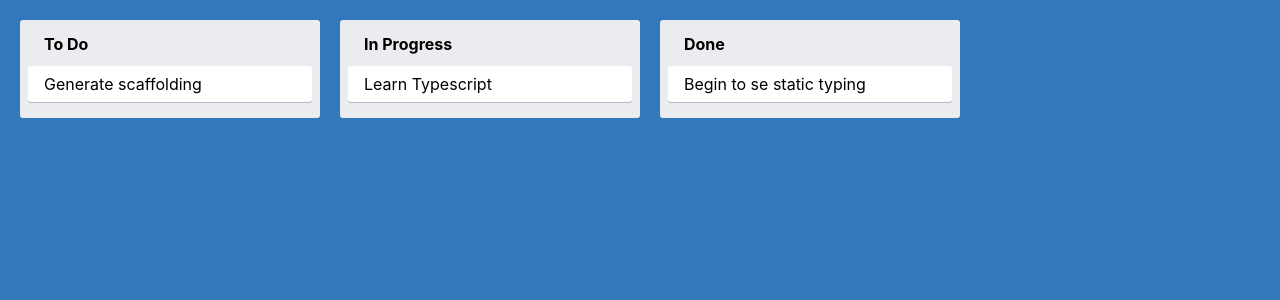
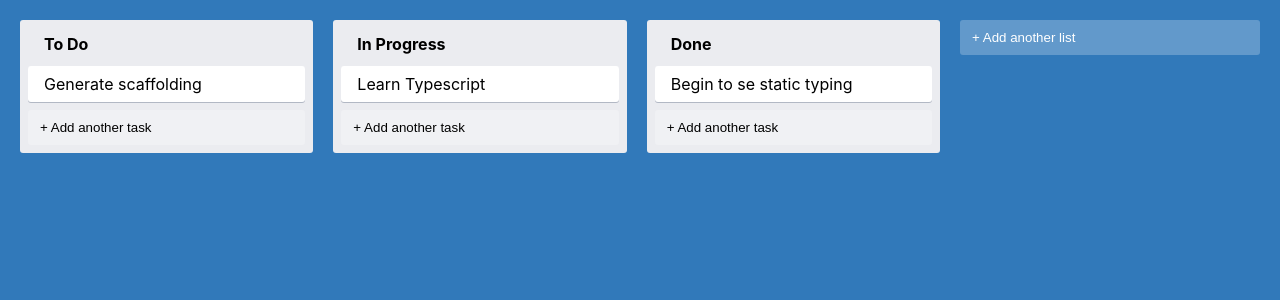
Before and after one commit to mariache/kanban-board, a React (Create React App) app: page / in a window 1280 px wide. Shown: the top 300 px of the page. Built offline with nearby package versions, Linux system fonts and the light colour scheme.

Commit message:
- new form in use;

```diff
--- a/src/AddNewItem.tsx
+++ b/src/AddNewItem.tsx
@@ -1,6 +1,6 @@
 import React from "react";
 import { AddItemButton } from "./styles";
-import NewItemForm from "./NewItemForm";
+import { NewItemForm } from "./NewItemForm";
 
 interface AddNewItemProps {
   onAdd(text: string): void;
@@ -8,7 +8,7 @@ interface AddNewItemProps {
   dark?: boolean;
 }
 
-const AddNewItem: React.FC<AddNewItemProps> = ({
+export const AddNewItem: React.FC<AddNewItemProps> = ({
   onAdd,
   dark,
   toggleButtonText,
@@ -32,5 +32,3 @@ const AddNewItem: React.FC<AddNewItemProps> = ({
     </AddItemButton>
   );
 };
-
-export default AddNewItem;
--- a/src/App.tsx
+++ b/src/App.tsx
@@ -2,6 +2,7 @@ import React from "react";
 import { AppContainer } from "./styles";
 import { Column } from "./Column";
 import { Card } from "./Card";
+import { AddNewItem } from "./AddNewItem";
 
 function App() {
   return (
@@ -15,6 +16,7 @@ function App() {
       <Column text="Done">
         <Card text="Begin to se static typing" />
       </Column>
+      <AddNewItem toggleButtonText="+ Add another list" onAdd={console.log} />
     </AppContainer>
   );
 }
--- a/src/Column.tsx
+++ b/src/Column.tsx
@@ -1,5 +1,6 @@
 import React from "react";
 import { ColumnContainer, ColumnTitle } from "./styles";
+import { AddNewItem } from "./AddNewItem";
 
 interface ColomnProps {
   text: string;
@@ -13,6 +14,11 @@ export const Column: React.FC<ColomnProps> = ({
     <ColumnContainer>
       <ColumnTitle>{text}</ColumnTitle>
       {children}
+      <AddNewItem
+        toggleButtonText="+ Add another task"
+        onAdd={console.log}
+        dark
+      />
     </ColumnContainer>
   );
 };
--- a/src/NewItemForm.tsx
+++ b/src/NewItemForm.tsx
@@ -5,15 +5,12 @@ interface NewItemFormProps {
   onAdd(text: string): void;
 }
 
-const NewItemForm = ({ onAdd }: NewItemFormProps) => {
+export const NewItemForm = ({ onAdd }: NewItemFormProps) => {
   const [text, setText] = React.useState("");
   return (
     <NewItemFormContainer>
-      <NewItemInput value={text} onChange={(e) => setText(e.target.value)}>
-        <NewItemButton onClick={() => onAdd(text)}>Create</NewItemButton>
-      </NewItemInput>
+      <NewItemInput value={text} onChange={(e) => setText(e.target.value)} />
+      <NewItemButton onClick={() => onAdd(text)}>Create</NewItemButton>
     </NewItemFormContainer>
   );
 };
-
-export default NewItemForm;
```
